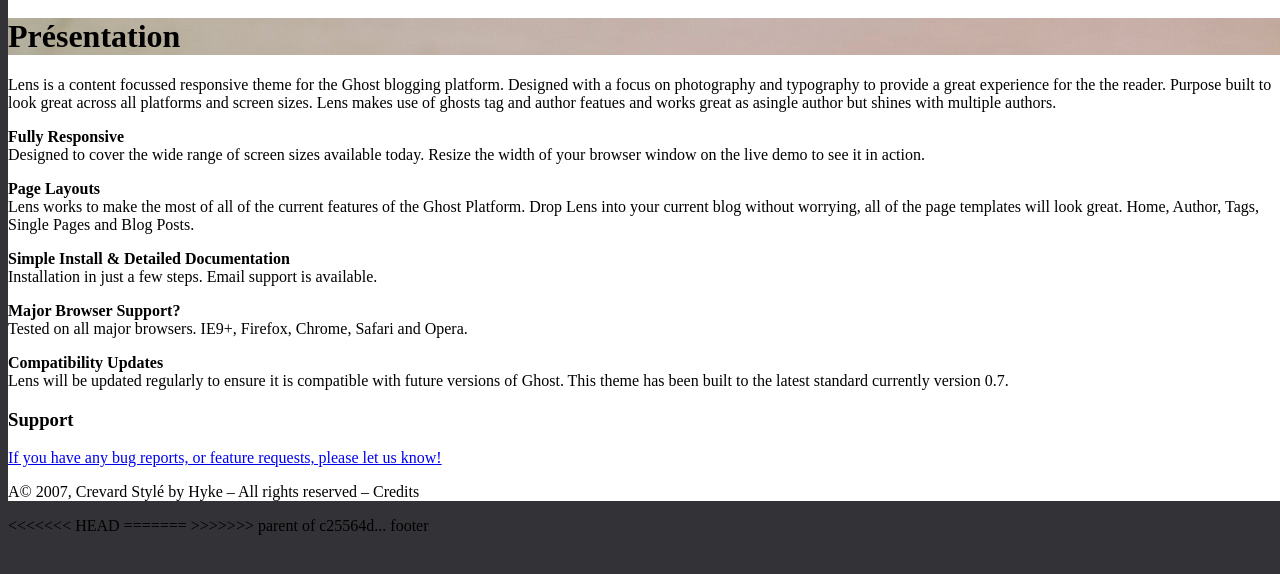
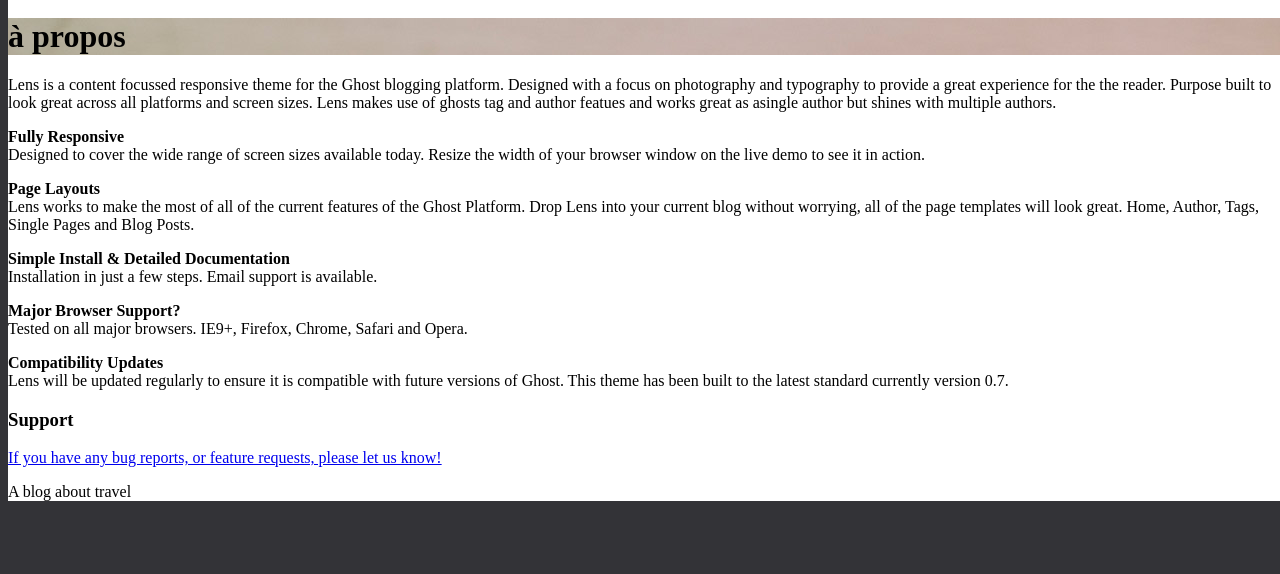
Before and after one commit to darkh2/darkh2.github.io, a Jekyll site: the page built from a-propos.md, in a window 1280 px wide, cut to the strip 259-833 px from the top of the page. Built offline with Jekyll 4.4.1, drawn with Linux system fonts in a browser that asks for light colours.

Commit message:
Recuperation manuelle du commit 3a3655d

```diff
--- a/_config.yml
+++ b/_config.yml
@@ -25,7 +25,6 @@
 
 nav_list:
   Home : ['Home', '/']
-  Presentation : ['Présentation', '/presentation']
   #About : ['About', '/about']
   #Michelle : ['Michelle', '/author/michelle']
   #Sarah : ['Sarah', '/author/sarah']
--- a/_includes/loop-posts-general.html
+++ b/_includes/loop-posts-general.html
@@ -1,7 +1,7 @@
 <div class="container full-container full">
     <div class="row full">
           {% for post in include.posts %}
-              <div class="col-sm-6 col-md-4 col-lg-3 post-preview {% if post.is_featured %} post--featured {% endif %}" style="background-image: url({{ site.baseurl }}/img/{{post.feature_image}}); display: table;">
+              <div class="col-sm-6 col-md-4 col-lg-3 post-preview {% if post.is_featured %} post--featured {% endif %}" style="background-image: url({{ site.baseurl }}/img/{{post.feature_image}});">
                   {% if post.is_featured %}
                   <span class="post-featured-text">favoris</span>
                   {% endif %}
--- a/_layouts/default.html
+++ b/_layouts/default.html
@@ -28,8 +28,5 @@
     <script type="text/javascript" src="{{ "/js/index.js" | prepend: site.baseurl }}"></script>
 
   </body>
-<<<<<<< HEAD
-=======
 
->>>>>>> parent of c25564d... footer
 </html>
--- a/presentation.md
+++ b/a-propos.md
@@ -1,9 +1,9 @@
 ---
 layout: page
-title: Présentation
+title: à propos
 feature_image: feature-plantpot.jpg
-permalink: /presentation/
-footer: A© 2007, Crevard Stylé by Hyke – All rights reserved – Credits
+permalink: /a-propos/
+footer: A blog about travel
 ---
 
 <p>
```
Also changed, not shown: _data/authors.yml (+0 -10 lines), _layouts/contact.html (+8 -0 lines).
